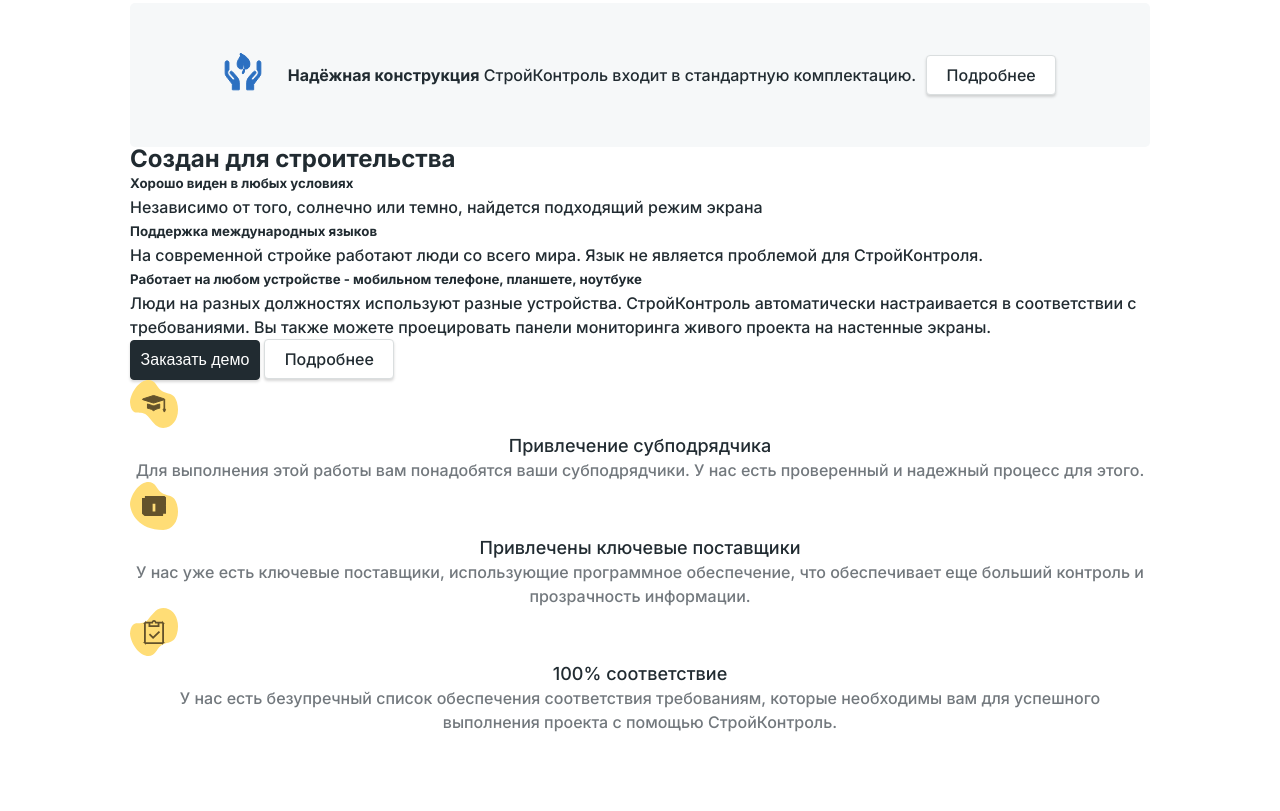
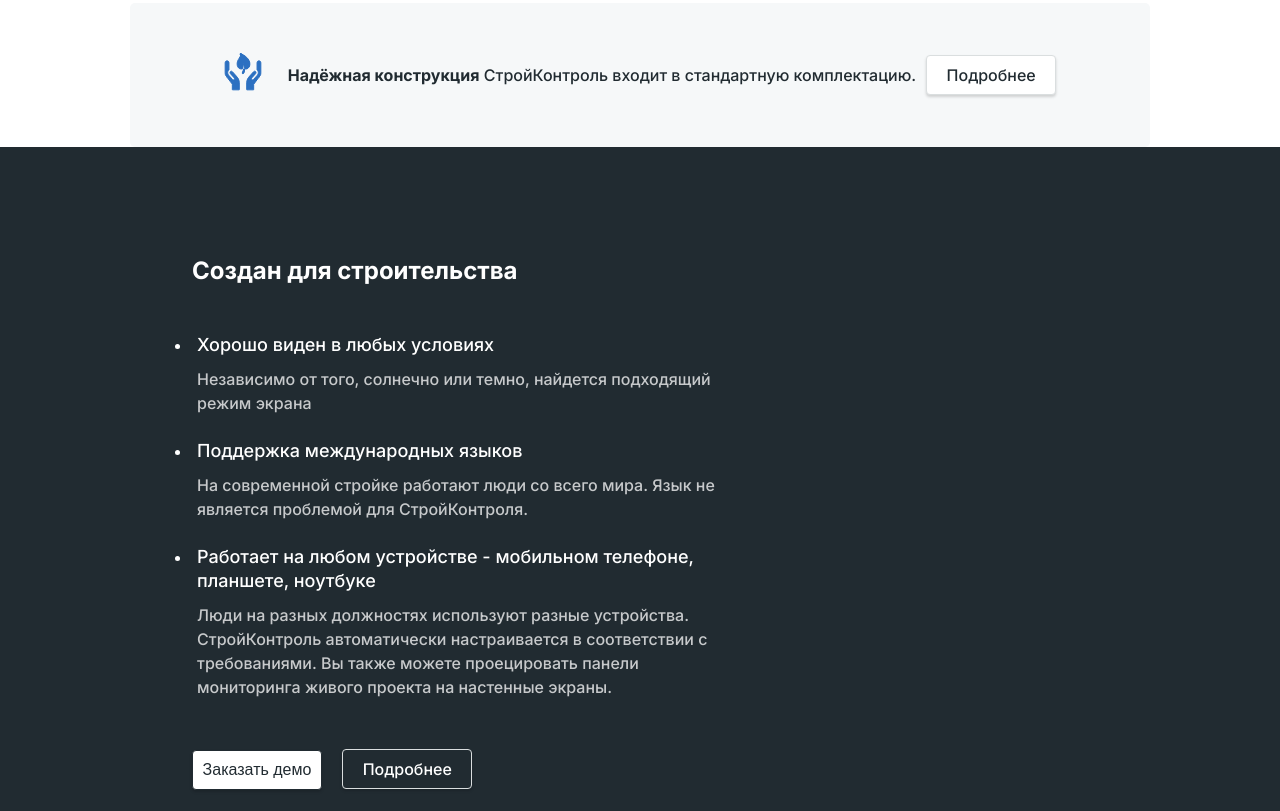
Before and after one commit to LysiukOleksandr/Construction-Landing-Page, a website: page app/index.html in a window 1280 px wide. Shown: the part 5729-6540 px from the top of the page. Before the commit the page ends 6463 px from the top, so only its background shows below. Drawn offline with Linux system fonts and the light colour scheme.

Commit message:
app(scss)

```diff
--- a/app/index.html
+++ b/app/index.html
@@ -688,28 +688,29 @@
               <button class="button-light details__button" >Подробнее</button>
           </div>
         </section>
+      </div>
 
         <section class="app">
+          <div class="app__wrapper">
           <h2 class="app__title">Создан для строительства</h2>
           <ul class="app__list">
-            <li>
-              <h5 class="app__list-title">Хорошо виден в любых условиях</h5>
-              <p class="app__list-description">Независимо от того, солнечно или темно, найдется подходящий режим экрана</p>
+            <li class="app__list-item">
+              <h5 class="app__list-title secondary-title">Хорошо виден в любых условиях</h5>
+              <p class="app__list-description description">Независимо от того, солнечно или темно, найдется подходящий режим экрана</p>
             </li>
-            <li>
-              <h5 class="app__list-title">Поддержка международных языков</h5>
-              <p class="app__list-description">На современной стройке работают люди со всего мира. Язык не является проблемой для СтройКонтроля.</p>
+            <li class="app__list-item">
+              <h5 class="app__list-title secondary-title">Поддержка международных языков</h5>
+              <p class="app__list-description description">На современной стройке работают люди со всего мира. Язык не является проблемой для СтройКонтроля.</p>
             </li>
-            <li>
-              <h5 class="app__list-title">Работает на любом устройстве - мобильном телефоне, планшете, ноутбуке</h5>
-              <p class="app__list-description">Люди на разных должностях используют разные устройства. СтройКонтроль автоматически настраивается в соответствии с требованиями. Вы также можете проецировать панели мониторинга живого проекта на настенные экраны.</p>
+            <li class="app__list-item">
+              <h5 class="app__list-title secondary-title">Работает на любом устройстве - мобильном телефоне, планшете, ноутбуке</h5>
+              <p class="app__list-description description">Люди на разных должностях используют разные устройства. СтройКонтроль автоматически настраивается в соответствии с требованиями. Вы также можете проецировать панели мониторинга живого проекта на настенные экраны.</p>
             </li>
           </ul>
           <div class="app__buttons">
             <button class="app__button-demo button-dark">Заказать демо</button>
             <button class="app__button-details button-light">Подробнее</button>
           </div>
-
           <div class="app__flex">
             <div class="app__item">
               <div class="app__item-img">
@@ -724,7 +725,6 @@
                   </clipPath>
                   </defs>
                   </svg>
-
               </div>
               <h5 class="app__item-title secondary-title">Привлечение субподрядчика</h5>
               <p class="app__item-description description">Для выполнения этой работы вам понадобятся ваши субподрядчики. У нас есть проверенный и надежный процесс для этого.</p>
@@ -747,7 +747,6 @@
                   </clipPath>
                   </defs>
                   </svg>
-
               </div>
               <h5 class="app__item-title secondary-title">Привлечены ключевые поставщики</h5>
               <p class="app__item-description description">У нас уже есть ключевые поставщики, использующие программное обеспечение, что обеспечивает еще больший контроль и прозрачность информации.</p>
@@ -765,15 +764,14 @@
                   </clipPath>
                   </defs>
                   </svg>
-
               </div>
               <h5 class="app__item-title secondary-title">100% соответствие</h5>
               <p class="app__item-description description">У нас есть безупречный список обеспечения соответствия требованиям, которые необходимы вам для успешного выполнения проекта с помощью СтройКонтроль.</p>
             </div>
           </div>
+        </div>
         </section>
 
-      </div>
     </main>
 
     <script src="js/main.js"></script>
--- a/app/scss/style.scss
+++ b/app/scss/style.scss
@@ -733,6 +733,131 @@
   }
 }
 
+// app
+
+.app {
+  padding-top: 112px;
+  padding-left: 192px;
+  padding-bottom: 118px;
+  background: $main;
+  @media screen and(max-width:1160px) {
+    padding-left: 70px;
+  }
+  @media screen and(max-width:700px) {
+    padding-left: 0px;
+  }
+  @media scren and(max-width:600px) {
+    padding-top: 50px;
+    padding-bottom: 50px;
+  }
+  &__wrapper {
+    background: url('../img/app-main.png') no-repeat right top;
+    @media screen and(max-width:1330px) {
+      background: none;
+    }
+  }
+  &__title {
+    color: #fff;
+    @media screen and(max-width:700px) {
+      padding: 0 30px;
+    }
+  }
+
+  &__list {
+    margin-top: 50px;
+    max-width: 543px;
+    @media screen and(max-width:700px) {
+      padding: 0 30px;
+    }
+    &-item {
+      list-style-type: disc;
+      color: #fff;
+      margin-top: 24px;
+    }
+
+    &-title {
+      color: #fff;
+      text-align: left;
+    }
+
+    &-description {
+      color: $secondary-white;
+      text-align: left;
+      margin-top: 10px;
+    }
+  }
+  &__buttons {
+    margin-top: 50px;
+    @media screen and(max-width:700px) {
+      padding: 0 30px;
+    }
+    @media screen and(max-width:500px) {
+      text-align: center;
+    }
+  }
+
+  &__button-demo {
+    color: $main;
+    background: #fff;
+    margin-right: 16px;
+    @media screen and(max-width:340px) {
+      margin-right: 0px;
+      margin-bottom: 10px;
+    }
+  }
+
+  &__button-details {
+    color: #fff;
+    background: inherit;
+  }
+
+  &__flex {
+    margin-top: 120px;
+    display: flex;
+    justify-content: center;
+    padding-right: 192px;
+    @media screen and(max-width:1160px) {
+      padding-right: 70px;
+    }
+    @media screen and(max-width:700px) {
+      flex-direction: column;
+      align-items: center;
+    }
+    @media screen and(max-width:700px) {
+      margin-top: 80px;
+      padding-right: 0;
+    }
+    @media screen and(max-width:600px) {
+      margin-top: 50px;
+    }
+  }
+
+  &__item {
+    flex: 0 1 auto;
+    max-width: 340px;
+    margin: 0 30px;
+    @media screen and(max-width:1330px) {
+      margin: 0 10px;
+    }
+    @media screen and(max-width:700px) {
+      margin: 20px 0;
+    }
+  }
+
+  &__item-img {
+    text-align: center;
+  }
+
+  &__item-title {
+    margin-top: 20px;
+    color: #fff;
+  }
+
+  &__item-description {
+    margin-top: 10px;
+  }
+}
+
 // animations
 
 @keyframes button-dark {
```
Also changed, not shown: app/css/style.min.css.
